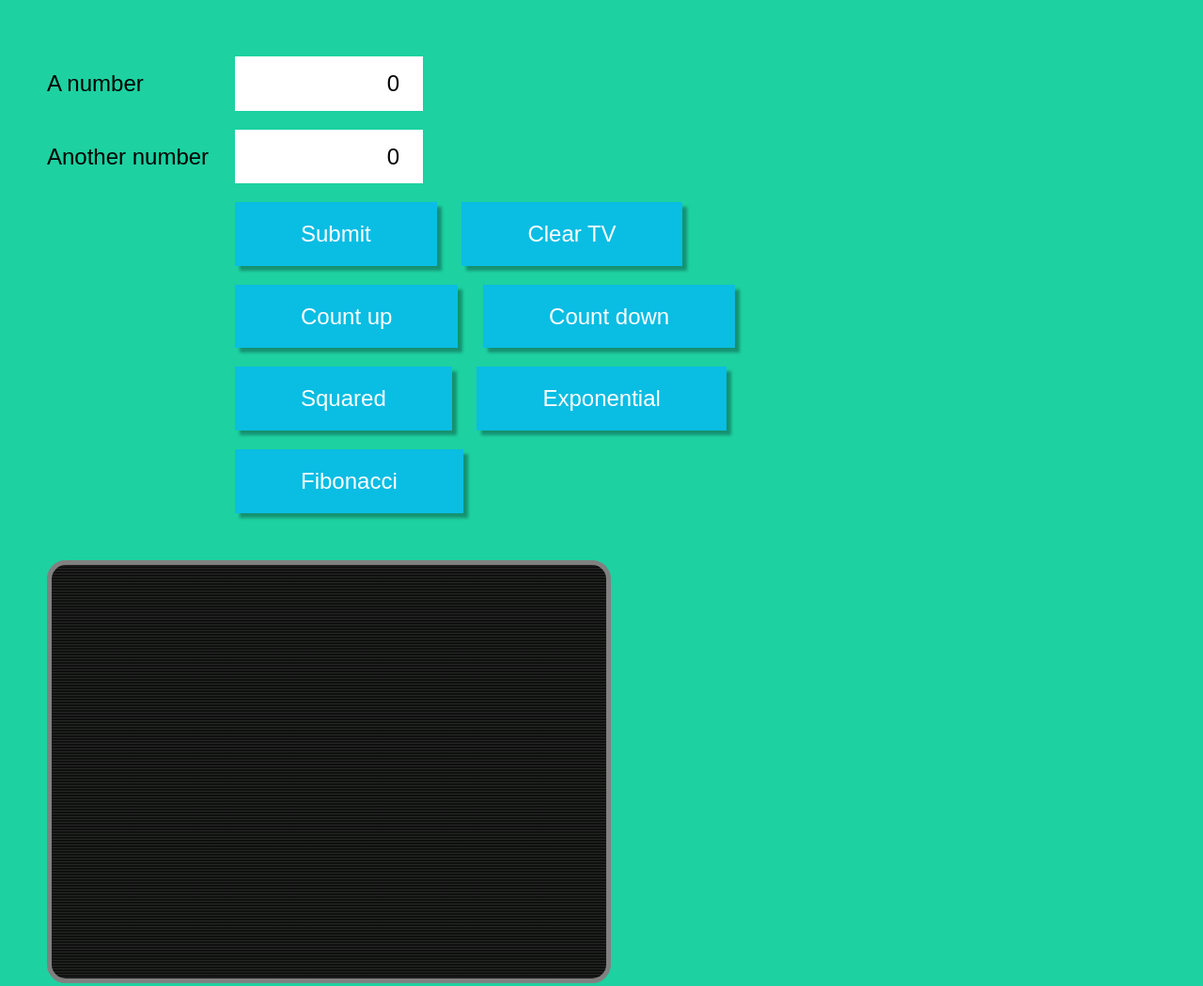
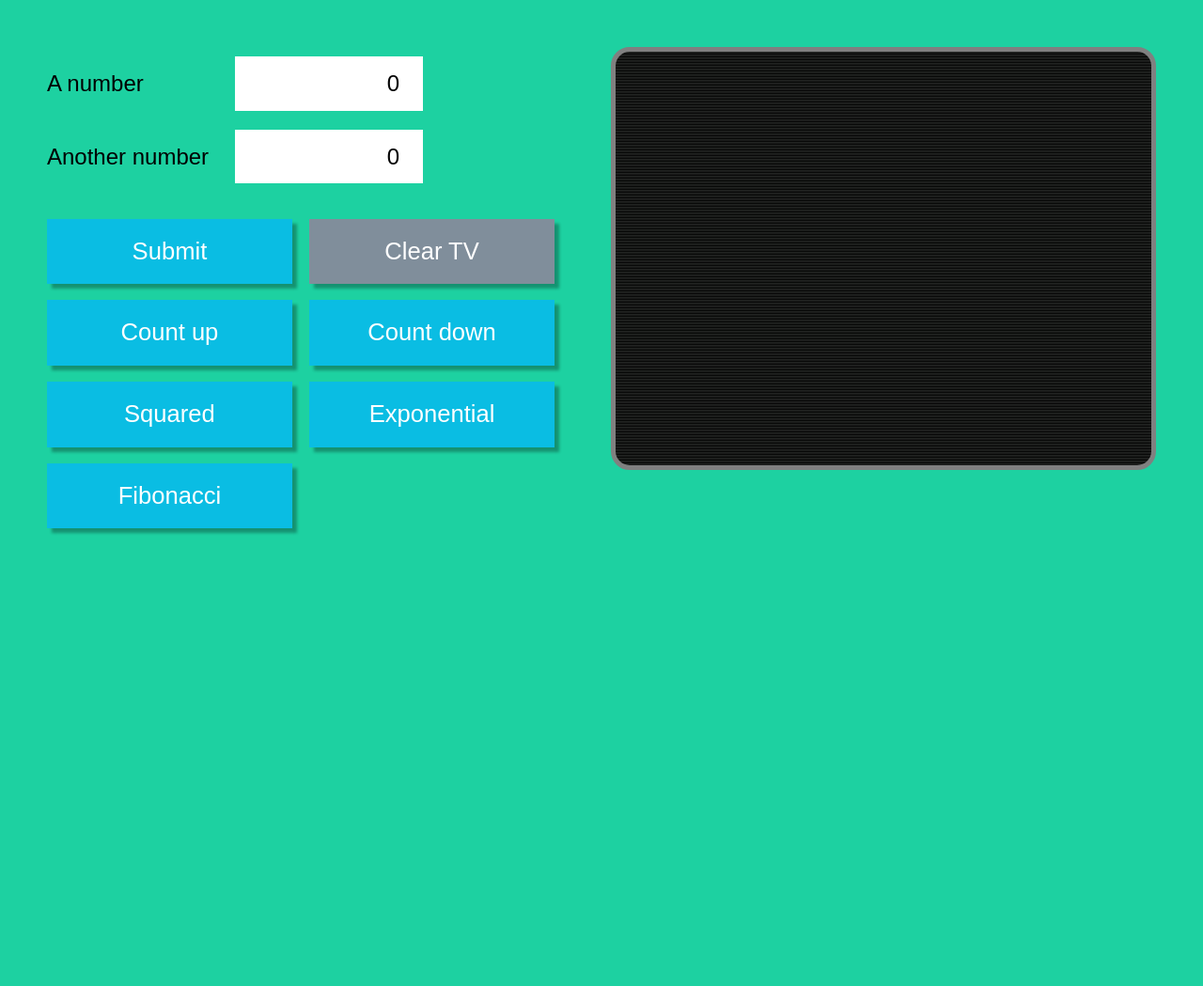
Before and after one commit to SpacemanSpiffDK/mmd-js-3, a plain HTML site: page index.html in a window 1280 px wide. Shown: the whole page at 94% size. After the commit the page ends 800 px from the top, so only its background shows below. Drawn offline with nearby package versions, Linux system fonts and the light colour scheme.

Commit message:
fixed issues

```diff
--- a/assets/css/style.css
+++ b/assets/css/style.css
@@ -14,6 +14,14 @@ body {
 	margin: 0;
 	background-color: #1dd1a1;
 	}
+
+main {
+	display: flex;
+}
+
+form {
+	width: 50%;
+}
 
 input,
 select,
@@ -73,12 +81,19 @@ button {
 	background-color: #0abde3;
 	box-shadow: 5px 5px 3px 0 rgba(0,0,0,.3);
 	border: none;
-	padding: 20px 70px;
+	font-size: 2vw;
+	padding: 20px 0;
 	color: #fff;
 	cursor: pointer;
 	transition: all .1s linear;
-	margin-left: 200px;
 	display: inline-block;
+    width: 45%;
+    margin-top: 3%;
+    margin-right: 2%;
+}
+
+.btnClear {
+	background-color: #808e9b;
 }
 
 button:active {
@@ -91,10 +106,6 @@ button[disabled] {
 	cursor: initial;
 }
 
-button + button {
-	margin-left: 20px;
-}
-
 form .item {
 	padding: 10px 0;
 }
@@ -104,13 +115,13 @@ form .item {
     border-radius: 20px;
     height: 450px;
     padding: 10px 10px 10px 20px;
-    width: 600px;
+    width: 50%;
     background: repeating-linear-gradient(transparent, transparent 1px, black 3px, black 3px);
     background-color: #212321;
 }
 
 form + #outputWrapper {
-	margin-top: 20px;
+	margin-left: 20px;
 }
 
 #output {
--- a/assets/js/script.js
+++ b/assets/js/script.js
@@ -14,9 +14,9 @@ function clearTV() {
 }
 
 // what happens when we write a new function with the same name?
-/*function clearTV() {
+function clearTV() {
 	alert('This doesn\'t work!');
-}*/
+}
 
 
 function submitMyForm(){
@@ -24,17 +24,17 @@ function submitMyForm(){
 	var n2 = document.querySelector('#no2').value;
 
 
-	// onTV('n1');		// Ups! this returns a text string with the value "no1"
+	onTV('n1');		// Ups! this returns a text string with the value "no1"
 	onTV(n1);		// This is the shizzle!
-	// onTV(n1 + n2); 	// nope, nope, nope
+	onTV(n1 + n2); 	// nope, nope, nope
 
-	// n1 = parseInt(n1);	// parse as integer (what is an integer?)
-	// n2 = parseInt(n2);
+	n1 = parseInt(n1);	// parse as integer (what is an integer?)
+	n2 = parseInt(n2);
 
-	// onTV(n1 + n2);
-	// onTV(n1 - n2);
-	// onTV(n1 * n2);
-	// onTV(n1 / n2);
+	onTV(n1 + n2);
+	onTV(n1 - n2);
+	onTV(n1 * n2);
+	onTV(n1 / n2);
 }
 
 function countUp(){
--- a/index.html
+++ b/index.html
@@ -20,21 +20,12 @@
 				<label for="no2">Another number</label><input type="number" id="no2" value="0">
 			</div>
 			<div class="item">
-				<button type="submit">Submit</button> <button onclick="clearTV();return false">Clear TV</button>
-			</div>
-			<div class="item">
+				<button type="submit">Submit</button> <button onclick="clearTV();return false" class="btnClear">Clear TV</button>
 				<button onclick="countUp(); return false">Count up</button>
 				<button onclick="countDown(); return false">Count down</button>
-			</div>
-			<div class="item">
 				<button onclick="squared(); return false">Squared</button>
 				<button onclick="exponential(); return false">Exponential</button>
-			</div>
-			<div class="item">
 				<button onclick="fibonacci(); return false">Fibonacci</button>
-			</div>
-			<div class="item">
-				<!-- calculate energy from matter -->
 			</div>
 		</form>
 		<div id="outputWrapper">
```
